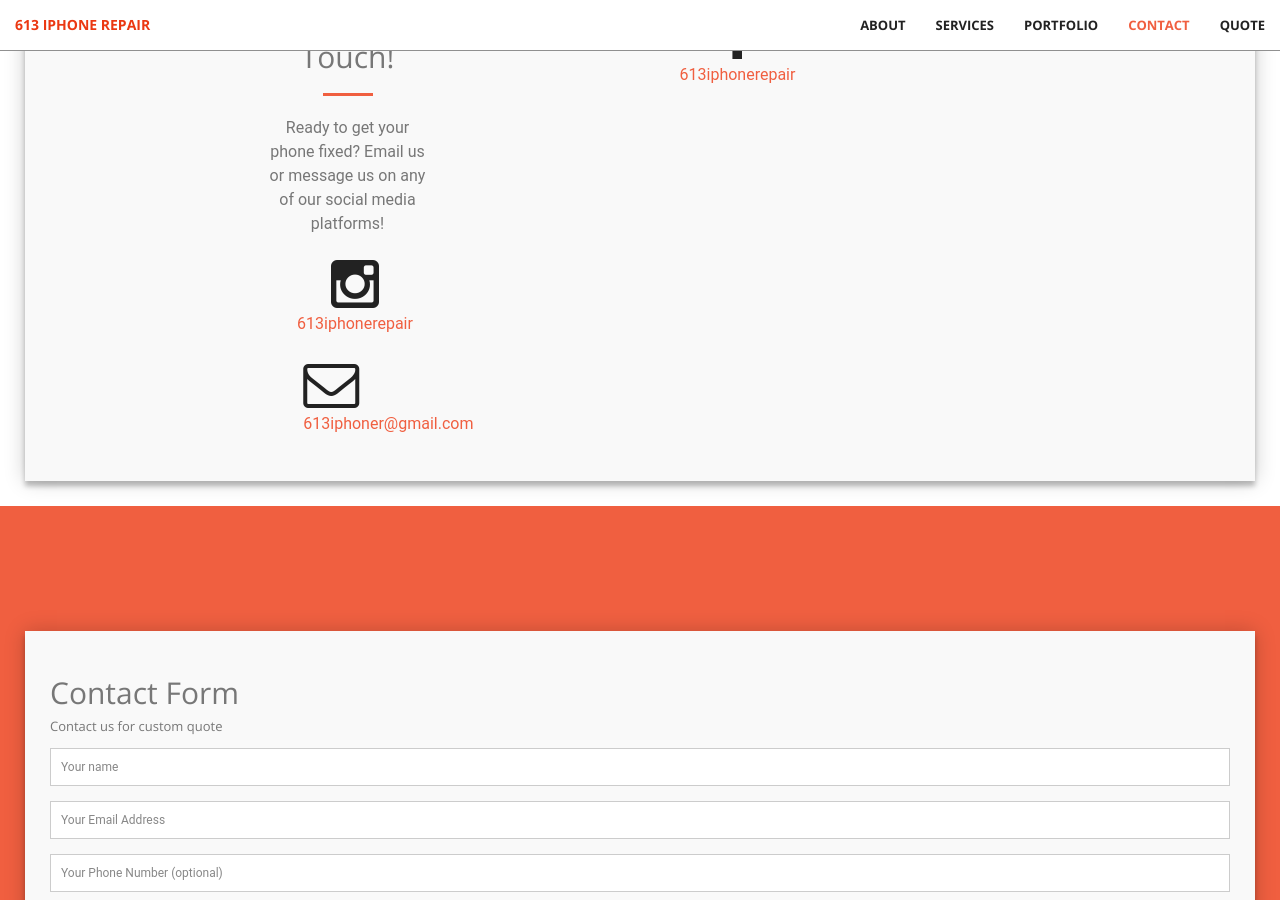
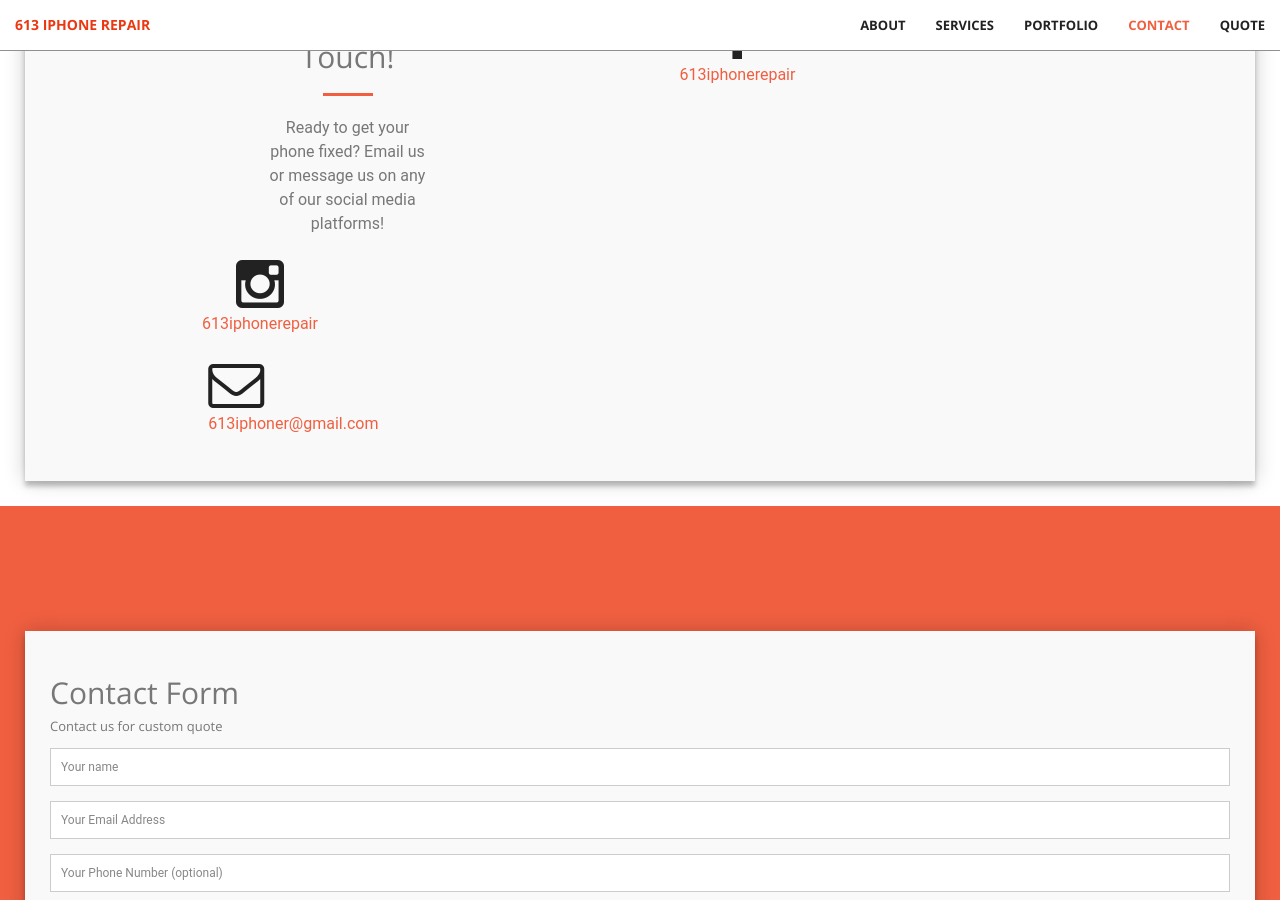
Before and after one commit to SuhaibElkomy/613iphonerepair, a Jekyll site: the page built from index.html, in a window 1280 px wide and 900 px high, scrolled down 3048 px. Built offline with Jekyll 4.4.1, drawn with Linux system fonts in a browser that asks for light colours.

Commit message:
Update contact.html

```diff
--- a/_includes/contact.html
+++ b/_includes/contact.html
@@ -14,8 +14,8 @@
             </a>
         </div>
              </div>
-        <div class="col-lg-2 col-lg-offset-2 text-center">
-            <a href="https://facebook.com/613iphonerepair">
+        <div class="col-lg-2 col-lg-offset-1 text-center">
+            <a href="https://www.instagram.com/613.iphonerepair/">
                 <i class="fa fa-instagram fa-3x wow bounceIn" data-wow-delay=".1s"></i>
                 <p>613iphonerepair</p>
             </a>
```
